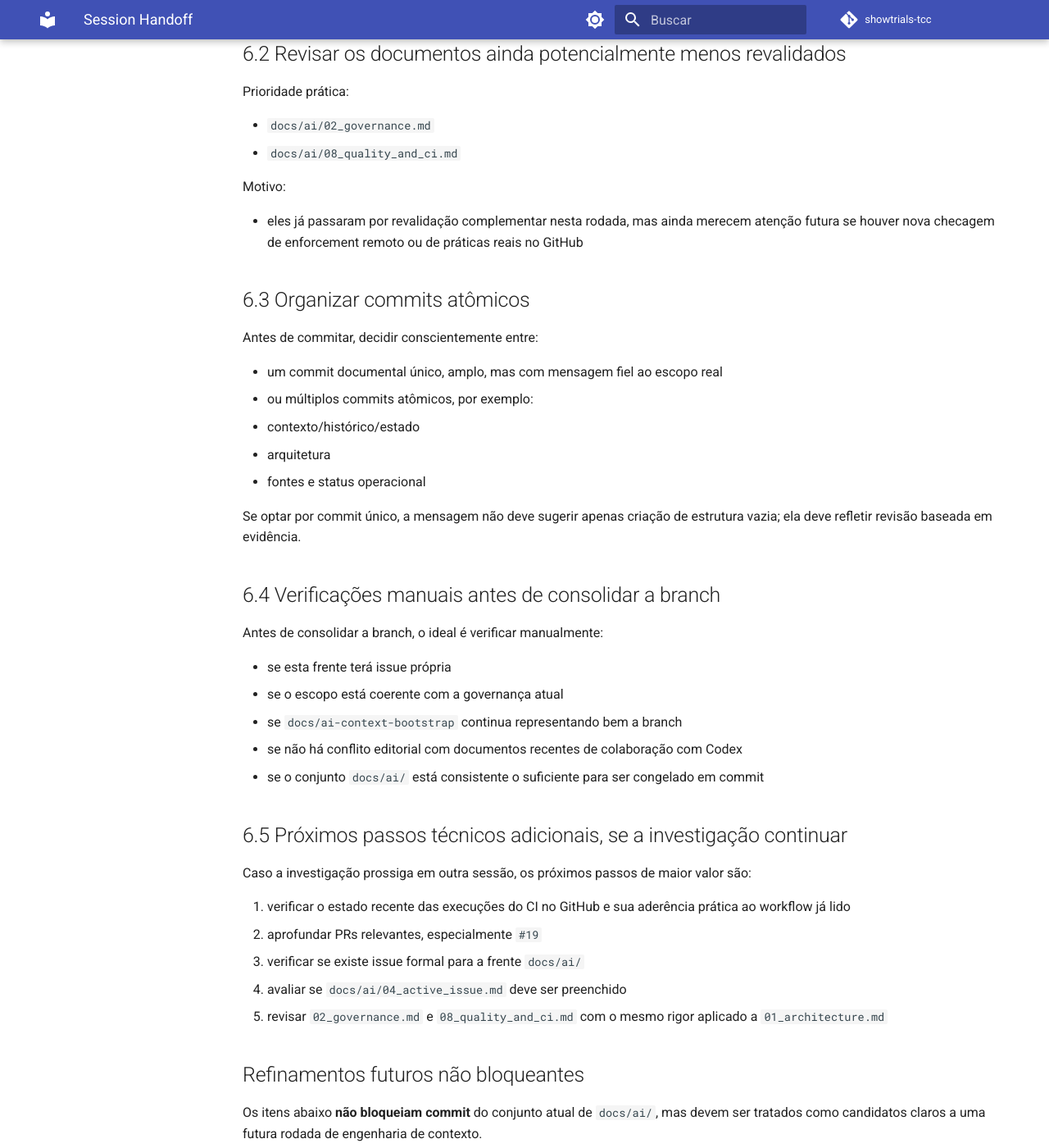
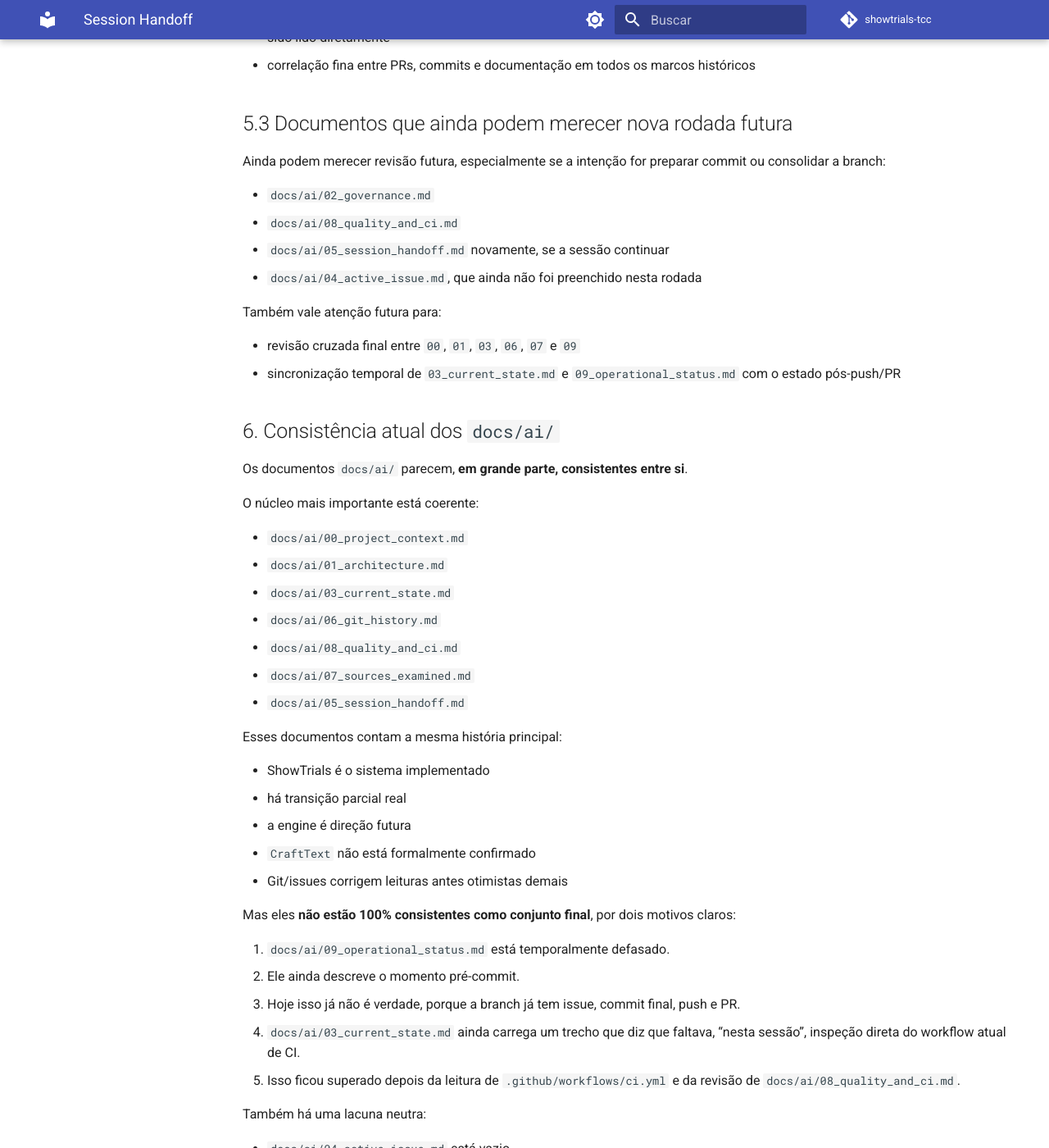
Before and after one commit to rib-thiago/showtrials-tcc, an MkDocs documentation site: the page built from docs/ai/05_session_handoff.md, in a window 1280 px wide and 1400 px high, scrolled down 10227 px. Shown: the whole window at 82% size. Built offline with MkDocs 1.6.1 and Material for MkDocs 9.7.7, drawn with Linux system fonts in a browser that asks for light colours; comment, search, counter and statistics services are not loaded; some of the changed text lies outside the part shown.

Commit message:
docs(ai): atualizar handoff com fechamento operacional da rodada
- Registra criacao da issue #23, do PR #24 e do push da branch docs/ai-context-bootstrap
- Atualiza o handoff para refletir o encerramento real da rodada no GitHub
- Explicita o estado atual de consistencia de docs/ai, incluindo as defasagens temporais em 03 e 09
- Reorienta os proximos passos para acompanhamento de review, CI remoto e sincronizacao documental

Ganho produzido:
- handoff mais fiel ao estado atual do repositorio e do GitHub
- melhor capacidade de retomada da frente sem perda de contexto
- reducao de divergencia entre memoria operacional e estado real da branch

```diff
--- a/docs/ai/05_session_handoff.md
+++ b/docs/ai/05_session_handoff.md
@@ -289,16 +289,49 @@
 - o conjunto de documentos alterados já é mais amplo e mais sensível do que um bootstrap mínimo
 - o principal risco atual não é mistura com código de produto, mas inconsistência interna entre documentos `docs/ai/`
 
+## 4.6 Fechamento operacional da rodada
+
+Ao longo do encerramento da rodada, o trabalho deixou de ser apenas uma revisão local e passou a ter fechamento operacional completo no repositório.
+
+Marcos confirmados:
+
+- criação da issue documental `#23` `Contexto: consolidar docs/ai e alinhamento operacional para sessões com Codex`
+- classificação da issue com label `type:docs`
+- manutenção deliberada da issue **sem milestone**, por se tratar de frente transversal de contexto/documentação, e não entrega direta da engine
+- criação do commit final `1cd0a36` `docs: registrar fechamento da rodada e atualizar manual de colaboracao`
+- push bem-sucedido da branch `docs/ai-context-bootstrap`
+- abertura do PR `#24` `Docs: consolidar docs/ai e fechamento operacional da rodada de contexto`
+
+Conclusão operacional corrigida:
+
+- a rodada terminou **formalmente enquadrada**
+- a branch deixou de estar apenas “pronta para commit” e passou a estar **publicada e em PR**
+
+## 4.7 Documento de rodada e manual de colaboração
+
+Esta rodada também produziu dois artefatos operacionais importantes fora de `docs/ai/`:
+
+- `docs/planejamento/rodadas/RODADA_20260323_04.md`, registrando formalmente a rodada concluída
+- atualização de `docs/projeto/manual_colaboracao_codex.md`, incorporando aprendizados reais desta sessão
+
+Os pontos mais importantes adicionados ao manual foram:
+
+- uso de `docs/ai/` como camada de captura de contexto
+- uso de Git e issues como fontes primárias
+- recomendação de sessões separadas quando houver muita incerteza
+- análise crítica antes de commit
+- regra explícita de que níveis 3 e 4 de autonomia só devem ocorrer com pedido explícito
+
 ## 5. Lacunas e incertezas remanescentes
 
 ## 5.1 Pontos ainda dependentes de validação manual
 
 Continuam dependendo de validação manual:
 
-- enquadramento formal da branch `docs/ai-context-bootstrap`
-- existência ou não de issue própria para esta frente
-- decisão sobre como organizar os commits
-- revisão editorial cruzada final dos documentos `docs/ai/`
+- revisão crítica futura do conteúdo de `docs/ai/` já publicado em PR
+- decisão futura sobre merge, revisão e eventual ajuste pós-review do PR `#24`
+- validação manual do estado recente das execuções de CI no GitHub
+- revisão editorial cruzada final dos documentos `docs/ai/`, especialmente se houver nova rodada
 
 ## 5.2 Pontos em que a evidência continua insuficiente
 
@@ -324,67 +357,82 @@
 Também vale atenção futura para:
 
 - revisão cruzada final entre `00`, `01`, `03`, `06`, `07` e `09`
+- sincronização temporal de `03_current_state.md` e `09_operational_status.md` com o estado pós-push/PR
 
-## 6. Próximos passos recomendados
+## 6. Consistência atual dos `docs/ai/`
 
-## 6.1 Revisão crítica final dos `docs/ai/`
+Os documentos `docs/ai/` parecem, **em grande parte, consistentes entre si**.
 
-Antes de qualquer consolidação, o mais seguro é revisar em conjunto:
+O núcleo mais importante está coerente:
 
 - `docs/ai/00_project_context.md`
 - `docs/ai/01_architecture.md`
 - `docs/ai/03_current_state.md`
 - `docs/ai/06_git_history.md`
+- `docs/ai/08_quality_and_ci.md`
 - `docs/ai/07_sources_examined.md`
-- `docs/ai/09_operational_status.md`
+- `docs/ai/05_session_handoff.md`
 
-Objetivo:
+Esses documentos contam a mesma história principal:
 
-- garantir que todos contem a mesma história em níveis diferentes
-- evitar que um documento reintroduza inferências já corrigidas em outro
+- ShowTrials é o sistema implementado
+- há transição parcial real
+- a engine é direção futura
+- `CraftText` não está formalmente confirmado
+- Git/issues corrigem leituras antes otimistas demais
 
-## 6.2 Revisar os documentos ainda potencialmente menos revalidados
+Mas eles **não estão 100% consistentes como conjunto final**, por dois motivos claros:
 
-Prioridade prática:
+1. `docs/ai/09_operational_status.md` está temporalmente defasado.
+   - Ele ainda descreve o momento pré-commit.
+   - Hoje isso já não é verdade, porque a branch já tem issue, commit final, push e PR.
 
-- `docs/ai/02_governance.md`
-- `docs/ai/08_quality_and_ci.md`
+2. `docs/ai/03_current_state.md` ainda carrega um trecho que diz que faltava, “nesta sessão”, inspeção direta do workflow atual de CI.
+   - Isso ficou superado depois da leitura de `.github/workflows/ci.yml` e da revisão de `docs/ai/08_quality_and_ci.md`.
 
-Motivo:
+Também há uma lacuna neutra:
 
-- eles já passaram por revalidação complementar nesta rodada, mas ainda merecem atenção futura se houver nova checagem de enforcement remoto ou de práticas reais no GitHub
+- `docs/ai/04_active_issue.md` está vazio.
 
-## 6.3 Organizar commits atômicos
+Leitura conservadora final:
 
-Antes de commitar, decidir conscientemente entre:
+- **consistência conceitual: boa**
+- **consistência operacional/temporal: ainda incompleta**
+- o conjunto ficou muito mais alinhado do que no início da rodada, mas ainda não está totalmente sincronizado no retrato do “agora”
 
-- um commit documental único, amplo, mas com mensagem fiel ao escopo real
-- ou múltiplos commits atômicos, por exemplo:
-  1. contexto/histórico/estado
-  2. arquitetura
-  3. fontes e status operacional
+## 7. Próximos passos recomendados
 
-Se optar por commit único, a mensagem não deve sugerir apenas criação de estrutura vazia; ela deve refletir revisão baseada em evidência.
+## 7.1 Revisão pós-PR dos pontos temporalmente defasados
 
-## 6.4 Verificações manuais antes de consolidar a branch
+Se o trabalho for retomado em outra sessão, os primeiros ajustes de maior valor são:
 
-Antes de consolidar a branch, o ideal é verificar manualmente:
+- atualizar `docs/ai/09_operational_status.md` para refletir o estado pós-push e pós-PR
+- ajustar `docs/ai/03_current_state.md` para remover a referência desatualizada sobre falta de inspeção do workflow de CI
+- decidir se `docs/ai/04_active_issue.md` deve passar a registrar a issue `#23`
 
-- se esta frente terá issue própria
-- se o escopo está coerente com a governança atual
-- se `docs/ai-context-bootstrap` continua representando bem a branch
-- se não há conflito editorial com documentos recentes de colaboração com Codex
-- se o conjunto `docs/ai/` está consistente o suficiente para ser congelado em commit
+## 7.2 Acompanhamento da issue e do PR
 
-## 6.5 Próximos passos técnicos adicionais, se a investigação continuar
+O trabalho agora está formalmente exposto no GitHub:
 
-Caso a investigação prossiga em outra sessão, os próximos passos de maior valor são:
+- issue `#23`: `Contexto: consolidar docs/ai e alinhamento operacional para sessões com Codex`
+- PR `#24`: `Docs: consolidar docs/ai e fechamento operacional da rodada de contexto`
+
+Os próximos passos naturais são:
+
+1. acompanhar review e comentários do PR `#24`
+2. validar o comportamento do CI remoto nesse PR
+3. responder eventuais solicitações de ajuste
+4. só então decidir merge e encerramento da issue `#23`
+
+## 7.3 Revisões futuras de maior valor
+
+Caso haja nova rodada de engenharia de contexto, os próximos aprofundamentos mais úteis são:
 
 1. verificar o estado recente das execuções do CI no GitHub e sua aderência prática ao workflow já lido
 2. aprofundar PRs relevantes, especialmente `#19`
-3. verificar se existe issue formal para a frente `docs/ai/`
-4. avaliar se `docs/ai/04_active_issue.md` deve ser preenchido
-5. revisar `02_governance.md` e `08_quality_and_ci.md` com o mesmo rigor aplicado a `01_architecture.md`
+3. revisar `02_governance.md` e `08_quality_and_ci.md` com o mesmo rigor aplicado a `01_architecture.md`
+4. ampliar validação de Web, registry e telemetria
+5. revisar sincronização entre `docs/ai/` e o manual de colaboração, se novos padrões surgirem
 
 ## Refinamentos futuros não bloqueantes
 
@@ -454,4 +502,8 @@
 - existe transição parcial real via registry/factories/configuração de serviços
 - a direção futura para engine de pipeline está formalizada em docs e issues
 - a associação dessa direção ao nome `CraftText` continua não confirmada como fato consolidado
-- o working tree local está restrito a `docs/ai/`, sem staging, e com necessidade de revisão final antes de qualquer commit
+- a issue documental `#23` foi criada com `type:docs` e permaneceu sem milestone
+- o documento de rodada `docs/planejamento/rodadas/RODADA_20260323_04.md` foi criado
+- `docs/projeto/manual_colaboracao_codex.md` foi atualizado com aprendizados reais da sessão
+- a branch `docs/ai-context-bootstrap` recebeu o commit final `1cd0a36`, foi pushada para `origin` e está em PR aberto `#24`
+- o working tree local está limpo
```
